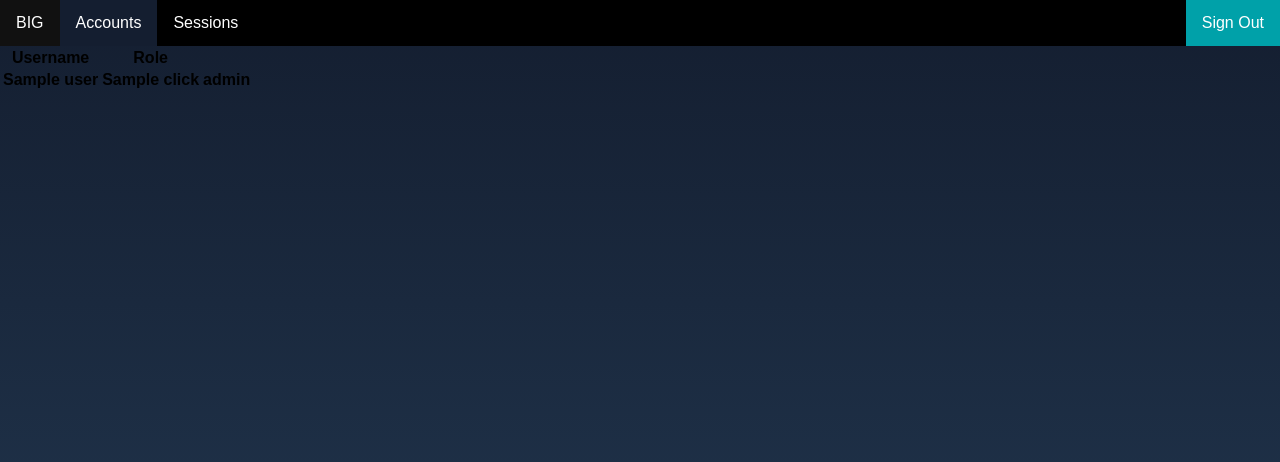
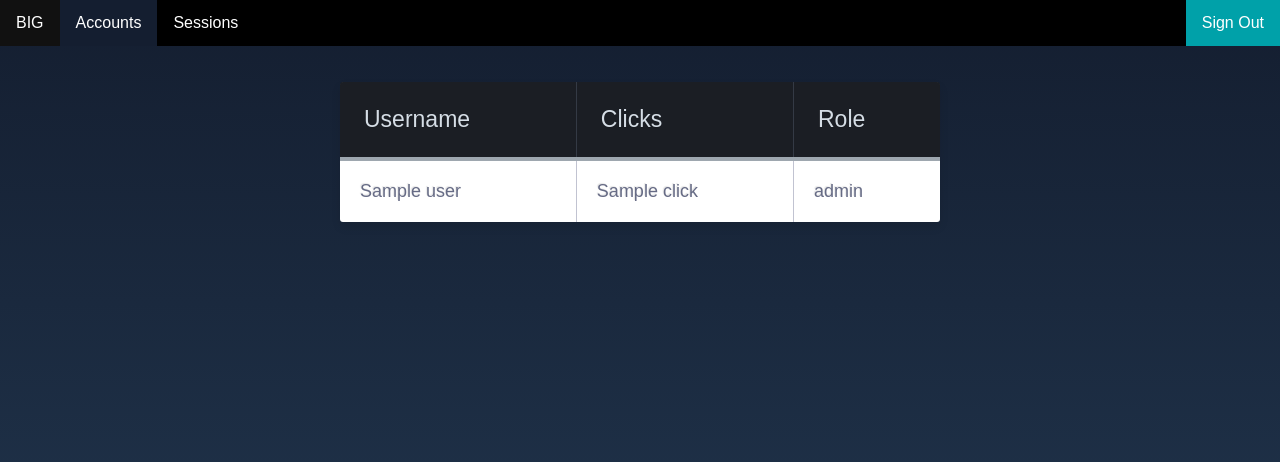
Before and after one commit to onebignick/STC-2022, a Django app: template project/welcome/templates/accounts.html in a window 1280 px wide. Shown: the top 462 px of the page. Run offline with Django 4.2, Linux system fonts and the light colour scheme; the template is opened without the code that fills it: most values are stand-ins (such as "Sample title", 1, 10 or a date in 2020); lists and menus that the app fills with data are empty; parts of the project's set-up code (start-up, migrations or seed data) failed here and were passed over.

Commit message:
clicks dont send through

```diff
--- a/project/welcome/contractaddress.txt
+++ b/project/welcome/contractaddress.txt
@@ -1 +1 @@
-0xA35942616daCD3E0280Ac2B0672aaE256757d968
+0xC3D431E9Fa52622Ab6eaeC59959364F92778766A
--- a/project/welcome/templates/accounts.html
+++ b/project/welcome/templates/accounts.html
@@ -54,6 +54,108 @@
   .active:hover {
     background-color: #03e9f4;
   }
+
+
+
+/*** Table Styles **/
+
+table{
+  background: white;
+  border-radius:5px;
+  border-collapse: collapse;
+  margin: auto;
+  max-width: 600px;
+  padding:5px;
+  width: 100%;
+  box-shadow: 0 5px 10px rgba(0, 0, 0, 0.1);
+  animation: float 5s infinite;
+}
+
+th {
+  color:#D5DDE5;;
+  background:#1b1e24;
+  border-bottom:4px solid #9ea7af;
+  border-right: 1px solid #343a45;
+  font-size:23px;
+  font-weight: 100;
+  padding:24px;
+  text-align:left;
+  text-shadow: 0 1px 1px rgba(0, 0, 0, 0.1);
+  vertical-align:middle;
+}
+
+th:first-child {
+  border-top-left-radius:3px;
+}
+
+th:last-child {
+  border-top-right-radius:3px;
+  border-right:none;
+}
+
+tr {
+  border-top: 1px solid #C1C3D1;
+  color:#666B85;
+  font-size:16px;
+  font-weight:normal;
+  text-shadow: 0 1px 1px rgba(256, 256, 256, 0.1);
+}
+
+tr:hover td {
+  background:#4E5066;
+  color:#FFFFFF;
+  border-top: 1px solid #22262e;
+}
+
+tr:first-child {
+  border-top:none;
+}
+
+tr:last-child {
+  border-bottom:none;
+}
+
+tr:nth-child(odd) td {
+  background:#EBEBEB;
+}
+
+tr:nth-child(odd):hover td {
+  background:#4E5066;
+}
+
+tr:last-child td:first-child {
+  border-bottom-left-radius:3px;
+}
+
+tr:last-child td:last-child {
+  border-bottom-right-radius:3px;
+}
+
+td {
+  background:#FFFFFF;
+  padding:20px;
+  text-align:left;
+  vertical-align:middle;
+  font-weight:300;
+  font-size:18px;
+  text-shadow: -1px -1px 1px rgba(0, 0, 0, 0.1);
+  border-right: 1px solid #C1C3D1;
+}
+
+td:last-child {
+  border-right: 0px;
+}
+
+th.text-left {
+  text-align: left;
+}
+
+td.text-left {
+  text-align: left;
+}
+
+
+
 </style>
 
 <body>
@@ -61,18 +163,21 @@
     <li><a href="{% url 'dashboard' %}">BIG</a></li>
     <li><a class="current" href="#">Accounts</a></li>
     <li><a href="{% url 'sessions' %}">Sessions</a></li>
-    <li style="float:right"><a class="active" href="#">Sign Out</a></li>
+    <li style="float:right"><a class="active" href="{% url 'logout' %}">Sign Out</a></li>
   </ul>
+  <br>
+  <br>
   <table>
     <tr>
-      <th>Username</th>
-      <th>Role</th>
+      <th class="text-left">Username</th>
+      <th class="text-left">Clicks</th>
+      <th class="text-left">Role</th>
     </tr>
     {% for user, password ,role, click in all_accounts %}
     <tr>
-      <th>{{ user }}</th>
-      <th>{{ click }}</th>
-      <th>{{ role }}</th>
+      <td class="text-left">{{ user }}</th>
+      <td class="text-left">{{ click }}</th>
+      <td class="text-left">{{ role }}</th>
     </tr>
     {% endfor %}
   </table>
```
Also changed, not shown: project/welcome/deploy.py (+4 -4 lines), project/welcome/functions.py (+25 -4 lines), project/welcome/templates/dashboard.html (+17 -1 lines), project/welcome/templates/sessions.html (+100 -1 lines), project/welcome/views.py (+9 -0 lines), 1 other file.
